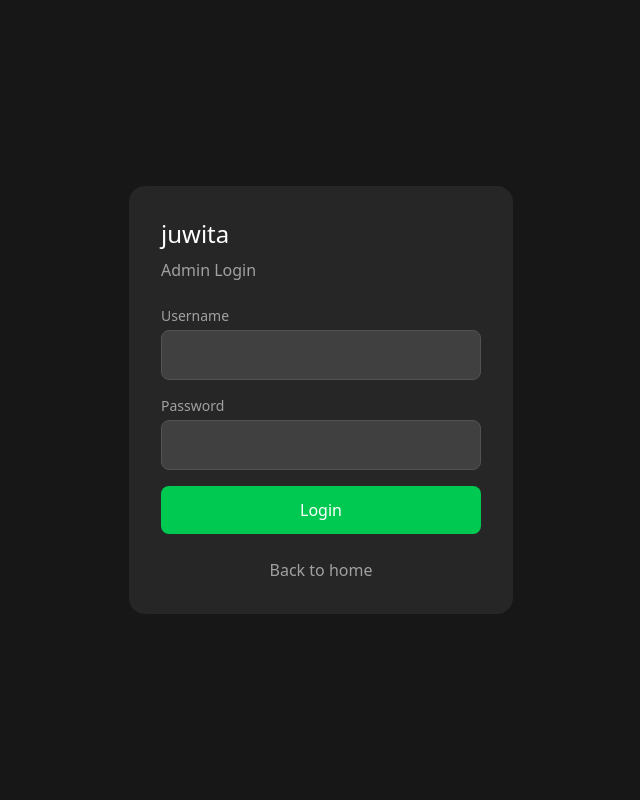
After one commit to jacerniello/juwita, a Django app: page /login in a window 1280 px wide. The commit adds this page. Shown: the whole page, without its empty margins (319-959 px from the left). Run offline with Django 5.2, Linux system fonts and the light colour scheme; style sheets or scripts are compiled from the project's sources; some libraries are stand-ins or nearby versions.

Commit message:
Add separate login page, update login button styling
- New /login/ page instead of modal
- Green filled login button with padding
- Removed login modal from index.html

Co-Authored-By: Claude Opus 4.5 <noreply@anthropic.com>

```diff
--- /dev/null
+++ b/juwita/activity/templates/activity/login.html
@@ -0,0 +1,56 @@
+{% load static tailwind_tags %}
+<!DOCTYPE html>
+<html lang="en">
+<head>
+    <title>Login - Juwita</title>
+    <meta charset="UTF-8">
+    <meta name="viewport" content="width=device-width, initial-scale=1.0">
+    {% tailwind_css %}
+</head>
+<body class="min-h-screen bg-neutral-900 text-white flex items-center justify-center">
+    <div class="w-full max-w-sm mx-4">
+        <div class="bg-neutral-800 rounded-2xl p-8">
+            <h1 class="text-2xl font-medium mb-2">juwita</h1>
+            <p class="text-neutral-400 mb-6">Admin Login</p>
+
+            <form method="post" action="/api/auth/login/">
+                <div class="mb-4">
+                    <label class="block text-sm text-neutral-400 mb-1">Username</label>
+                    <input type="text" name="username" id="username" class="w-full px-4 py-3 rounded-lg bg-neutral-700 border border-neutral-600 text-white focus:outline-none focus:border-green-500">
+                </div>
+                <div class="mb-4">
+                    <label class="block text-sm text-neutral-400 mb-1">Password</label>
+                    <input type="password" name="password" id="password" class="w-full px-4 py-3 rounded-lg bg-neutral-700 border border-neutral-600 text-white focus:outline-none focus:border-green-500">
+                </div>
+                <p id="error" class="text-red-500 text-sm mb-4 hidden">Invalid credentials</p>
+                <button type="submit" class="w-full py-3 rounded-lg bg-green-500 text-white font-medium hover:bg-green-600 transition-colors">Login</button>
+            </form>
+
+            <p class="text-center mt-6">
+                <a href="/" class="text-neutral-400 hover:text-white transition-colors">Back to home</a>
+            </p>
+        </div>
+    </div>
+
+    <script>
+        document.querySelector('form').addEventListener('submit', (e) => {
+            e.preventDefault();
+            const username = document.getElementById('username').value;
+            const password = document.getElementById('password').value;
+
+            fetch('/api/auth/login/', {
+                method: 'POST',
+                headers: { 'Content-Type': 'application/json' },
+                body: JSON.stringify({ username, password })
+            })
+            .then(r => {
+                if (r.ok) {
+                    window.location.href = '/';
+                } else {
+                    document.getElementById('error').classList.remove('hidden');
+                }
+            });
+        });
+    </script>
+</body>
+</html>
--- a/juwita/activity/urls.py
+++ b/juwita/activity/urls.py
@@ -3,6 +3,8 @@ from . import views
 
 urlpatterns = [
     path('', views.index, name='index'),
+    path('login/', views.login_page, name='login'),
+    path('login', views.login_page),
     path('api/log/', views.log_action, name='log_action'),
     path('api/log', views.log_action),
     path('api/ping/', views.ping, name='ping'),
--- a/juwita/activity/views.py
+++ b/juwita/activity/views.py
@@ -198,3 +198,7 @@ def auth_logout(request):
 
 def index(request):
     return render(request, 'activity/index.html')
+
+
+def login_page(request):
+    return render(request, 'activity/login.html')
```
Also changed, not shown: juwita/activity/templates/activity/index.html (+2 -51 lines), juwita/activity/migrations/0003_meeting_notes_meetingphoto.py (added), juwita/db.sqlite3.
